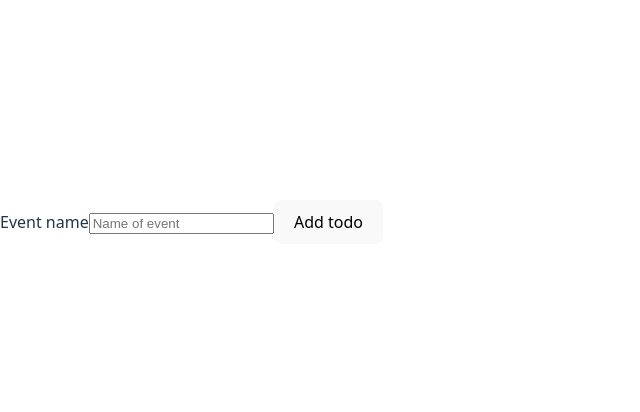
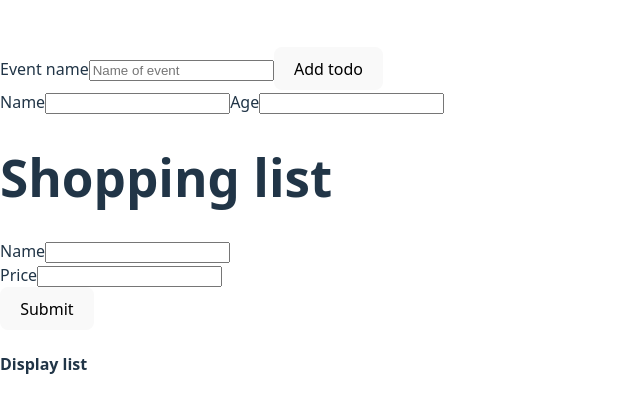
Before and after one commit to PLThabangR/react_typescript_class, a React (Vite) app in the folder reactjs/fundamental/react-demos/: page / in a window 1280 px wide. Shown: the part 178-590 px from the top of the page, without its empty margins (0-640 px from the left). Built offline with nearby package versions, Linux system fonts and the light colour scheme.

Commit message:
forms tate and hooks

```diff
--- a/reactjs/fundamental/react-demos/src/App.jsx
+++ b/reactjs/fundamental/react-demos/src/App.jsx
@@ -13,6 +13,8 @@ import Buttons_main from './components/demos/butttons_and_functions/Buttons_main
 import State_Arrays from './components/state_and_hooks/State_Arrays'
 import State_Objects from './components/state_and_hooks/State_Objects'
 import Todolist from './components/demos/forms/Todolist'
+import ProfileForm from './components/demos/forms/profileForm'
+import ShoppingList from './components/demos/forms/shoppingList'
 
 function App() {
   const password = true
@@ -53,7 +55,8 @@ function App() {
 {/* Todo list with forms and state */}
 
 <Todolist/>
-
+<ProfileForm/>
+<ShoppingList/>
     </>
   )
 }
--- /dev/null
+++ b/reactjs/fundamental/react-demos/src/components/demos/forms/ProfileForm.jsx
@@ -0,0 +1,46 @@
+import React, { useState } from 'react'
+
+const ProfileForm = () => {
+const [profile,setProfile]=useState({
+    name:'',
+    age:''
+})
+
+const handleSubmit=(e)=>{
+    e.preventDefault()
+
+}
+//Second solution
+const handleChange=(e)=>{
+    [name,value] = e.target
+
+    //Set like this for object or arrays
+    setProfile((prevProfile)=>({
+        ...prevProfile,
+        [name]:value
+    }))
+}
+
+
+  return (
+    <>
+    <form onSubmit={handleSubmit}>
+    <label>Name</label>
+    <input type='text' value={profile.name} onChange={(e)=> setProfile({...profile,name:e.target.value})}/>
+
+    <label>Age</label>
+    <input type='text' value={profile.age} onChange={(e)=> setProfile({...profile,age:e.target.value})}/>
+
+<div>
+    <h3>{profile.name}</h3>
+     <h3>{profile.age}</h3>
+</div>
+    </form>
+
+
+
+    </>
+  )
+}
+
+export default ProfileForm
--- /dev/null
+++ b/reactjs/fundamental/react-demos/src/components/demos/forms/ShoppingList.jsx
@@ -0,0 +1,62 @@
+import React, { useState } from 'react'
+
+const ShoppingList = () => {
+
+    const [shoppingList,setShoppingList]=useState([])
+
+    const [name,setName]= useState('')
+    const [price,setPrice] = useState('')
+
+const handleSubmit=(e)=>{
+    e.preventDefault()
+
+    //Check if values exist
+    if(!name || !price) return ;
+
+    //create a list object to add to array
+    const newList={
+        name,
+        price:parseInt(price) //convert price to a number
+    }
+
+    //set the value in the state object
+    setShoppingList((previousItems)=>[...previousItems,newList])
+
+    //clear values
+    setPrice('')
+    setName('')
+}
+  return (
+    <div>
+        <h1>Shopping list</h1>
+
+<form onSubmit={handleSubmit}>
+
+<div>
+    <label>Name</label>
+    <input type='text' value={name} onChange={(e)=>setName(e.target.value)}/>
+</div>
+
+<div>
+    <label>Price</label>
+    <input type='text' value={price}  onChange={(e)=>setPrice(e.target.value)}/>
+</div>
+
+<button type="submit">Submit</button>
+</form>
+
+<h4>Display list</h4>
+
+{
+    shoppingList.map((item,index)=>(
+        <div key={index}>
+            <li>{item.name}</li>
+              <li>{item.price}</li>
+        </div>
+    ))
+}
+    </div>
+  )
+}
+
+export default ShoppingList
--- a/reactjs/fundamental/react-demos/src/components/demos/forms/Todolist.jsx
+++ b/reactjs/fundamental/react-demos/src/components/demos/forms/Todolist.jsx
@@ -26,7 +26,7 @@ const Todolist = () => {
  <label>Event name</label>
         <input type="text" value={inputValue} onChange={handleChange}  placeholder="Name of event" />
 
-          <button onSubmit={handleSubmit}>Add todo</button>
+          <button type="submit">Add todo</button>
        </form>
 
          {todo.map((todo)=>(
```
